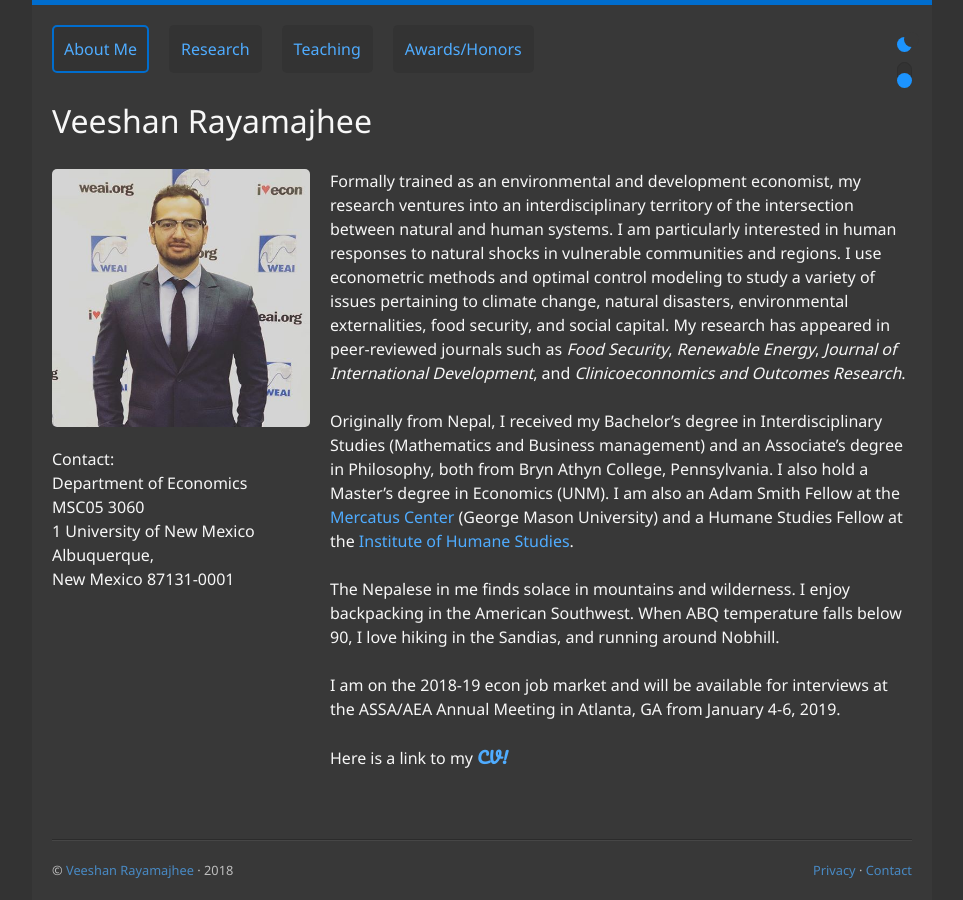
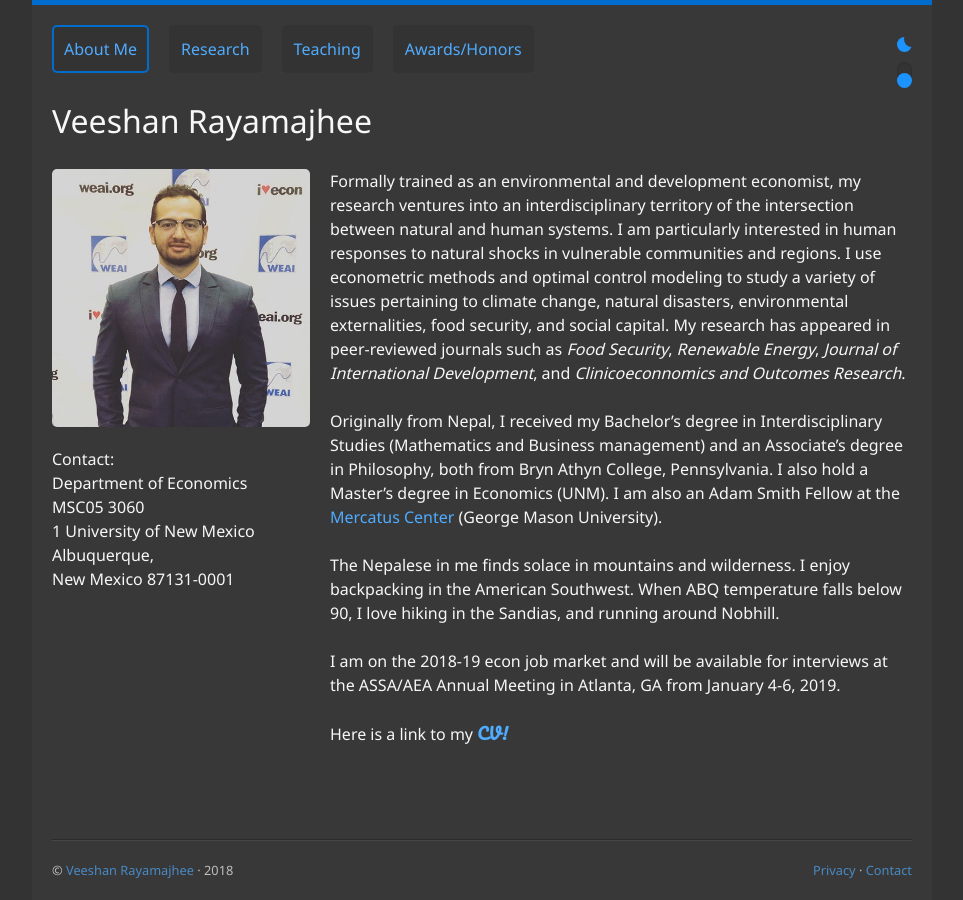
Before and after one commit to veeshanr/veeshanr.github.io, a Jekyll site: the page built from pages/about.md, in a window 1280 px wide. Shown: the whole page, without its empty margins (158-1121 px from the left). Built offline with Jekyll 4.4.1, drawn with Linux system fonts in a browser that asks for light colours.

Commit message:
Update about.md

```diff
--- a/pages/about.md
+++ b/pages/about.md
@@ -7,7 +7,7 @@
 
 Formally trained as an environmental and development economist, my research ventures into an interdisciplinary territory of the intersection between natural and human systems. I am particularly interested in human responses to natural shocks in vulnerable communities and regions. I use econometric methods and optimal control modeling to study a variety of issues pertaining to climate change, natural disasters, environmental externalities, food security, and social capital. My research has appeared in peer-reviewed journals such as *Food Security*, *Renewable Energy*, *Journal of International Development*, and *Clinicoeconnomics and Outcomes Research*.
 
-Originally from Nepal, I received my Bachelor's degree in Interdisciplinary Studies (Mathematics and Business management) and an Associate's degree in Philosophy, both from Bryn Athyn College, Pennsylvania. I also hold a Master’s degree in Economics (UNM). I am also an Adam Smith Fellow at the [Mercatus Center] [1] (George Mason University) and a Humane Studies Fellow at the [Institute of Humane Studies] [2].
+Originally from Nepal, I received my Bachelor's degree in Interdisciplinary Studies (Mathematics and Business management) and an Associate's degree in Philosophy, both from Bryn Athyn College, Pennsylvania. I also hold a Master’s degree in Economics (UNM). I am also an Adam Smith Fellow at the [Mercatus Center] [1] (George Mason University).
 
 The Nepalese in me finds solace in mountains and wilderness. I enjoy backpacking in the American Southwest. When ABQ temperature falls below 90, I love hiking in the Sandias, and running around Nobhill.
 
```
Also changed, not shown: other parts of pages/about.md (+0 -1 lines).
